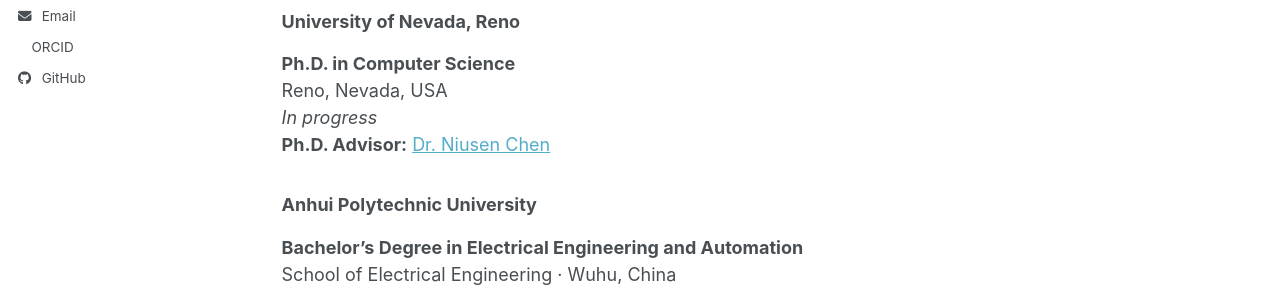
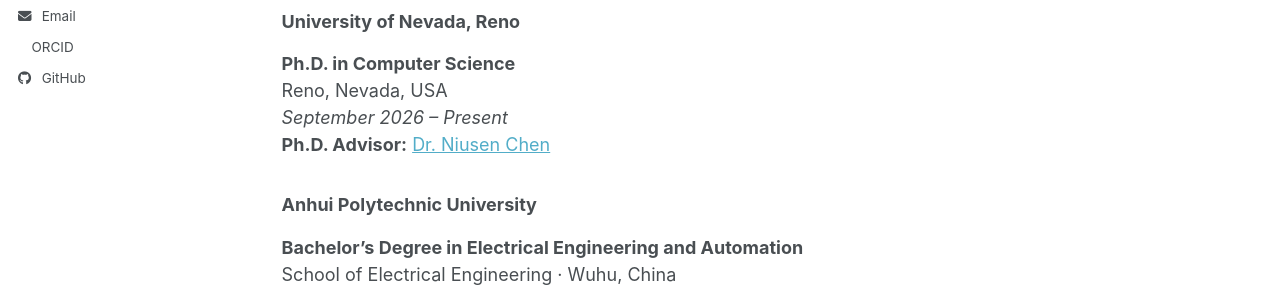
Before and after one commit to 2350082187zhou-ux/2350082187zhou-ux.github.io, a Jekyll site: the page built from _pages/cv.md, in a window 1280 px wide and 900 px high. Shown: the part 448-740 px from the top of the window. Built offline with Jekyll 4.4.1, drawn with Linux system fonts in a browser that asks for light colours; a style sheet for code colours, icons or effects is not loaded.

Commit message:
Set PhD education start date to September 2026

```diff
--- a/_pages/cv.md
+++ b/_pages/cv.md
@@ -20,7 +20,7 @@
 
 **Ph.D. in Computer Science**
 Reno, Nevada, USA
-*In progress*
+*September 2026 – Present*
 **Ph.D. Advisor:** [Dr. Niusen Chen](https://www.unr.edu/cse/people/niusen-chen)
 
 ### Anhui Polytechnic University
```
